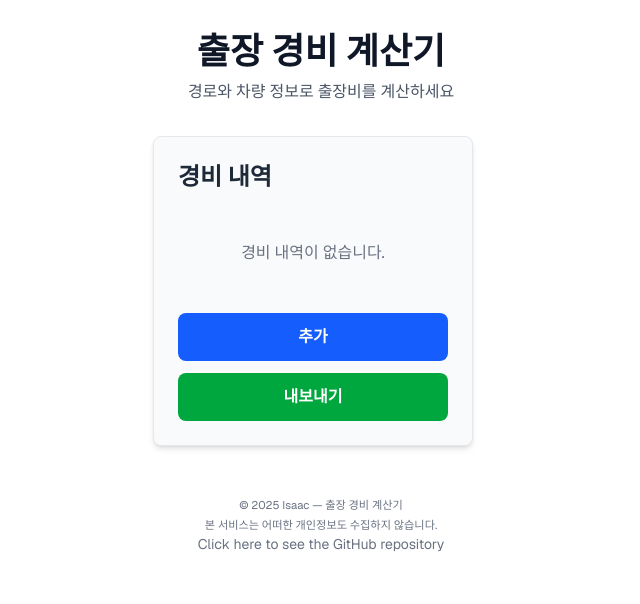
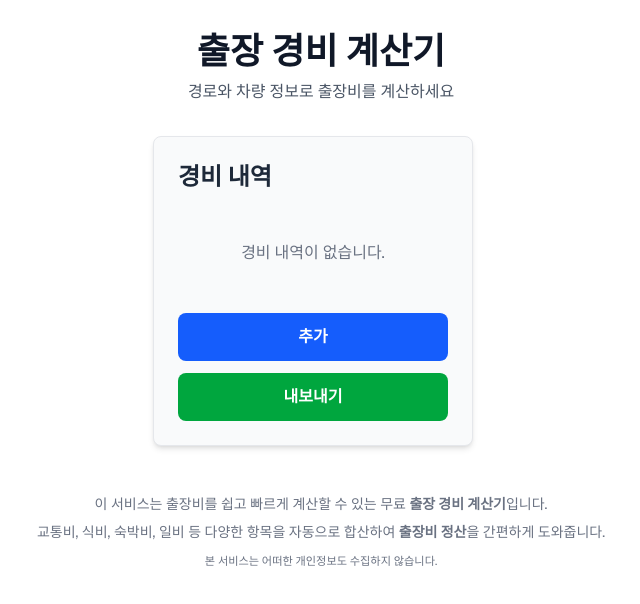
Before and after one commit to IsaacJang0321/expenses_calculator, a Next.js app: page / in a window 1280 px wide. Shown: the top 604 px of the page, without its empty margins (319-959 px from the left). Built offline with nearby package versions, Linux system fonts and the light colour scheme.

Commit message:
working on SEO improvement

```diff
--- a/app/layout.tsx
+++ b/app/layout.tsx
@@ -15,9 +15,17 @@ const geistMono = Geist_Mono({
 });
 
 export const metadata: Metadata = {
-  title: "출장 경비 계산기",
+  title: "출장 경비 계산기 - 자동 출장비 정산 | 교통비·식비 간편 계산",
+  description: "출장 교통비, 식비, 숙박비, 일비 등 모든 경비를 자동으로 계산해주는 출장 경비 계산기 서비스입니다. 복잡한 정산 없이 총액을 쉽고 빠르게 확인하세요.",
+  keywords: "출장 경비 계산기, 출장비 계산, 출장비 정산, 경비 계산기, 출장 계산기, 교통비 계산기, 출장 식비",
   verification: {
     google: "fhLAmClL1dkQoiPwgkRpQaFs9c4XoqJvPqGLAfKUDB4",
+  },
+  openGraph: {
+    title: "출장 경비 계산기 - 출장비 자동 정산",
+    description: "교통비·식비·숙박비·일비를 자동 합산하는 간편 출장 경비 계산기",
+    url: "https://expenses-calculator-five.vercel.app/",
+    type: "website",
   },
 };
 
@@ -50,6 +58,22 @@ export default function RootLayout({
             `,
           }}
         />
+        <Script
+          id="schema-org"
+          type="application/ld+json"
+          strategy="beforeInteractive"
+          dangerouslySetInnerHTML={{
+            __html: JSON.stringify({
+              "@context": "https://schema.org",
+              "@type": "WebApplication",
+              "name": "출장 경비 계산기",
+              "url": "https://expenses-calculator-five.vercel.app/",
+              "description": "교통비, 식비, 숙박비, 일비 등을 자동으로 합산해주는 출장 경비 계산기. 누구나 쉽게 사용할 수 있는 무료 웹 서비스.",
+              "applicationCategory": "FinanceApplication",
+              "operatingSystem": "All"
+            }),
+          }}
+        />
         <ThemeProvider>
           {children}
         </ThemeProvider>
--- a/app/page.tsx
+++ b/app/page.tsx
@@ -791,15 +791,14 @@ export default function Home() {
 
         {/* Footer */}
         <div className="mt-12 text-center text-sm text-gray-500 dark:text-gray-400">
-          <small>© 2025 Isaac — 출장 경비 계산기</small> <br />
-          <small>본 서비스는 어떠한 개인정보도 수집하지 않습니다.</small>
-          <div>
-            <a
-              target="_blank"
-              href="https://github.com/IsaacJang0321/expenses_calculator"
-            >
-              Click here to see the GitHub repository
-            </a>
+          <div className="max-w-3xl mx-auto mb-6 space-y-2">
+            <p>
+              이 서비스는 출장비를 쉽고 빠르게 계산할 수 있는 무료 <strong>출장 경비 계산기</strong>입니다.
+            </p>
+            <p>
+              교통비, 식비, 숙박비, 일비 등 다양한 항목을 자동으로 합산하여 <strong>출장비 정산</strong>을 간편하게 도와줍니다.
+            </p>
+            <small>본 서비스는 어떠한 개인정보도 수집하지 않습니다.</small>
           </div>
         </div>
       </div>
```
